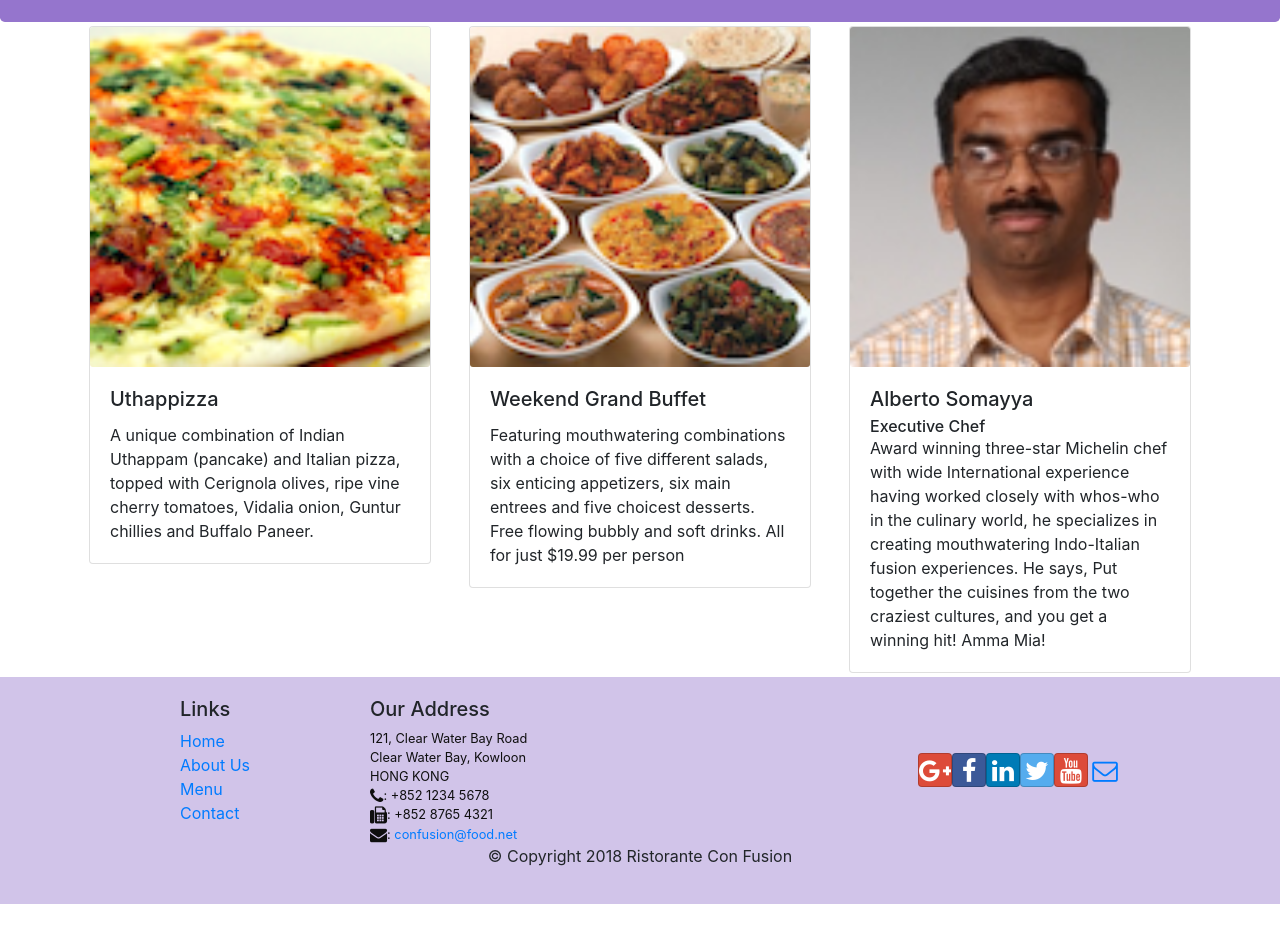
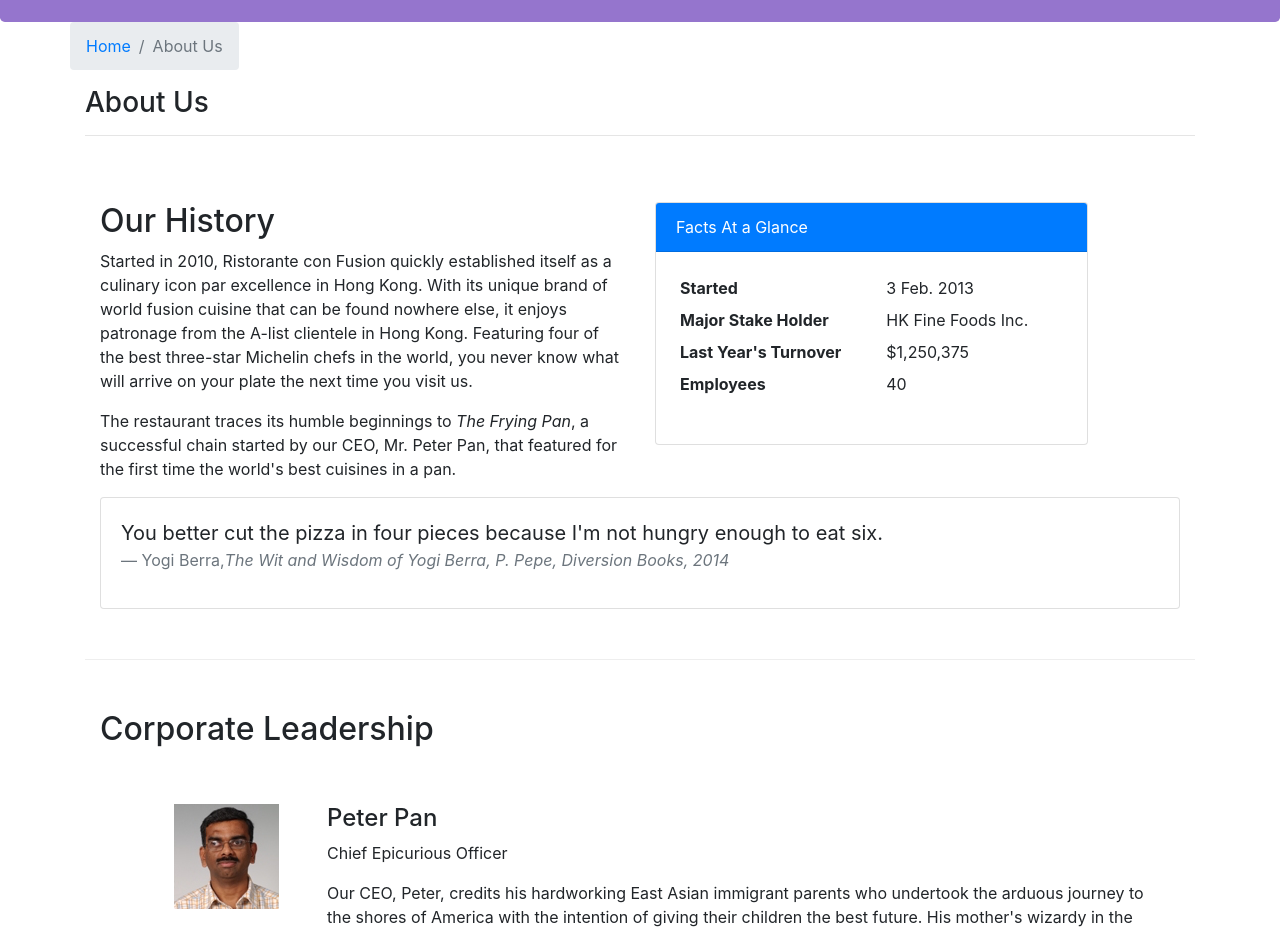
Before and after one commit to EricSyme/React, a React (Create React App) app: page /aboutus in a window 1280 px wide. Before the commit this address led to /home. Shown: the part 320-1252 px from the top of the page. Before the commit the page ends 1224 px from the top, so only its background shows below. Built offline with nearby package versions, Linux system fonts and the light colour scheme.

Commit message:
About Us added to Main Component

```diff
--- /dev/null
+++ b/src/components/AboutComponent.js
@@ -0,0 +1,96 @@
+import React from 'react';
+import { Breadcrumb, BreadcrumbItem, Card, CardBody, CardHeader, Media } from 'reactstrap';
+import { Link } from 'react-router-dom';
+
+function RenderLeader({leader}){
+    return (
+        <div key={leader.id} className="col-12 mt-5">
+            <Media tag="li">
+                <Media left middle>
+                    <Media object src={leader.image} alt={leader.name} />
+                    </Media>
+                    <Media body className="ml-5">
+                <Media heading>{leader.name}</Media>
+                    <p>{leader.designation}</p>
+                    <p>{leader.description}</p>
+                </Media>
+            </Media>
+        </div>
+    );
+}
+
+function About(props) {
+
+    const leaders = props.leaders.map((leader) => {
+        return (
+            <div key={leader.id} className="col-12 m-1">
+                <RenderLeader leader={leader} />
+            </div>
+        );
+    });
+
+    return(
+        <div className="container">
+            <div className="row">
+                <Breadcrumb>
+                    <BreadcrumbItem><Link to="/home">Home</Link></BreadcrumbItem>
+                    <BreadcrumbItem active>About Us</BreadcrumbItem>
+                </Breadcrumb>
+                <div className="col-12">
+                    <h3>About Us</h3>
+                    <hr />
+                </div>
+            </div>
+            <div className="row row-content">
+                <div className="col-12 col-md-6">
+                    <h2>Our History</h2>
+                    <p>Started in 2010, Ristorante con Fusion quickly established itself as a culinary icon par excellence in Hong Kong. With its unique brand of world fusion cuisine that can be found nowhere else, it enjoys patronage from the A-list clientele in Hong Kong.  Featuring four of the best three-star Michelin chefs in the world, you never know what will arrive on your plate the next time you visit us.</p>
+                    <p>The restaurant traces its humble beginnings to <em>The Frying Pan</em>, a successful chain started by our CEO, Mr. Peter Pan, that featured for the first time the world's best cuisines in a pan.</p>
+                </div>
+                <div className="col-12 col-md-5">
+                    <Card>
+                        <CardHeader className="bg-primary text-white">Facts At a Glance</CardHeader>
+                        <CardBody>
+                            <dl className="row p-1">
+                                <dt className="col-6">Started</dt>
+                                <dd className="col-6">3 Feb. 2013</dd>
+                                <dt className="col-6">Major Stake Holder</dt>
+                                <dd className="col-6">HK Fine Foods Inc.</dd>
+                                <dt className="col-6">Last Year's Turnover</dt>
+                                <dd className="col-6">$1,250,375</dd>
+                                <dt className="col-6">Employees</dt>
+                                <dd className="col-6">40</dd>
+                            </dl>
+                        </CardBody>
+                    </Card>
+                </div>
+                <div className="col-12">
+                    <Card>
+                        <CardBody className="bg-faded">
+                            <blockquote className="blockquote">
+                                <p className="mb-0">You better cut the pizza in four pieces because
+                                    I'm not hungry enough to eat six.</p>
+                                <footer className="blockquote-footer">Yogi Berra,
+                                <cite title="Source Title">The Wit and Wisdom of Yogi Berra,
+                                    P. Pepe, Diversion Books, 2014</cite>
+                                </footer>
+                            </blockquote>
+                        </CardBody>
+                    </Card>
+                </div>
+            </div>
+            <div className="row row-content">
+                <div className="col-12">
+                    <h2>Corporate Leadership</h2>
+                </div>
+                <div className="col-12">
+                    <Media list>
+                        {leaders}
+                    </Media>
+                </div>
+            </div>
+        </div>
+    );
+}
+
+export default About;
--- a/src/components/MainComponent.js
+++ b/src/components/MainComponent.js
@@ -1,6 +1,7 @@
 import React, { Component } from 'react';
 import Home from './HomeComponent';
 import Menu from './MenuComponent';
+import About from './AboutComponent';
 import Contact from './ContactComponent';
 import DishDetail from './DishdetailComponent';
 import Header from './HeaderComponent';
@@ -52,6 +53,7 @@
           <Route exact path='/menu' component={() => <Menu dishes={this.state.dishes} />} />
           <Route path='/menu/:dishId' component={DishWithId} />
           <Route exact path='/contactus' component={Contact} />
+          <Route exact path='/aboutus' component={() => <About leaders={this.state.leaders} />} />
           <Redirect to='/home' />
         </Switch>
         <Footer />
--- a/src/components/MenuComponent.js
+++ b/src/components/MenuComponent.js
@@ -2,7 +2,7 @@
 import { Card, CardImg, CardImgOverlay, CardTitle, Breadcrumb, BreadcrumbItem } from 'reactstrap';
 import { Link } from 'react-router-dom';
 
-    function RenderMenuItem({dish, onClick}){
+    function RenderMenuItem({dish}){
         return(
             <Card>
                 <Link to={`/menu/${dish.id}`}>
```
